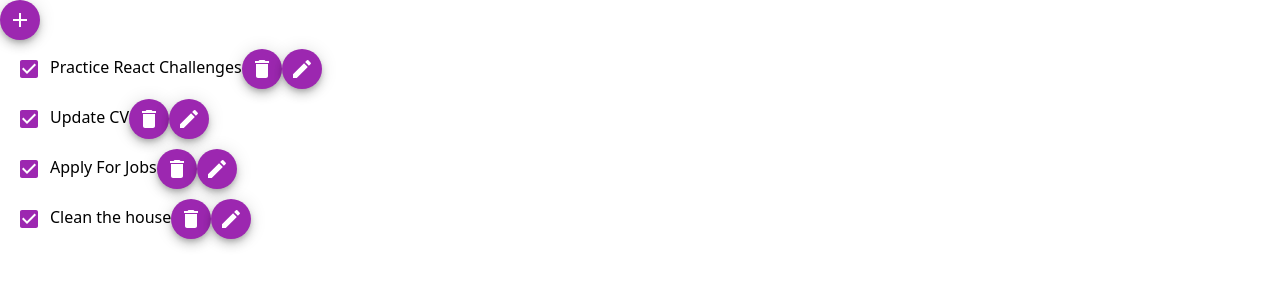
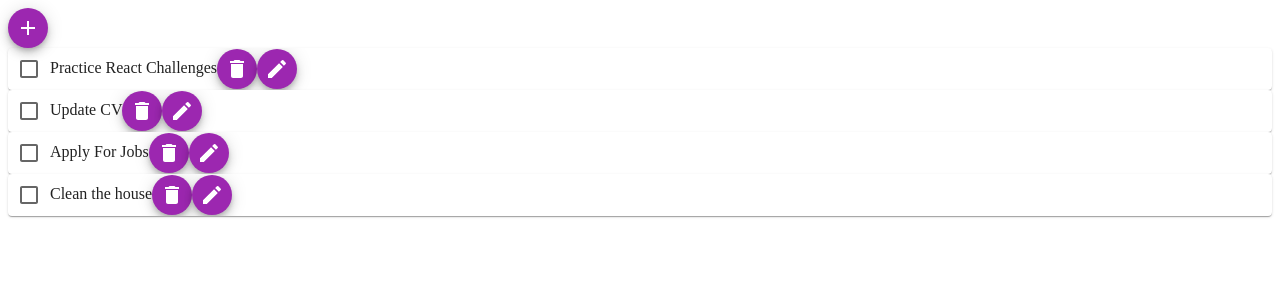
Before and after one commit to tannazma/taskWave, a Next.js app: page / in a window 1280 px wide. Shown: the top 300 px of the page. Built offline with nearby package versions, Linux system fonts and the light colour scheme.

Commit message:
make tailwind work

```diff
--- a/src/pages/_app.tsx
+++ b/src/pages/_app.tsx
@@ -1,4 +1,4 @@
-import "@/styles/globals.css";
+/** @type {import('tailwindcss').Config} */
 import type { AppProps } from "next/app";
 
 export default function App({ Component, pageProps }: AppProps) {
--- a/src/pages/index.tsx
+++ b/src/pages/index.tsx
@@ -1,6 +1,6 @@
 import { useState } from "react";
 // import AssignmentIcon from "@material-ui/icons/Assignment";
-import { Box, Checkbox, Fab } from "@mui/material";
+import { Box, Card, Checkbox, Fab } from "@mui/material";
 import DeleteIcon from "@mui/icons-material/Delete";
 import AddIcon from "@mui/icons-material/Add";
 import EditIcon from "@mui/icons-material/Edit";
@@ -31,14 +31,15 @@ const TaskWave = () => {
   ]);
 
   return (
-    <div>
+    <div className="flex flex-col gap-4">
       <Fab size="small" color="secondary" aria-label="add">
         <AddIcon />
       </Fab>
-      <Box sx={{ "& > :not(style)": { m: 1 } }}>
+      <div >
         {tasks.map((task) => (
-          <div key={task.id} className="flex col justify-start">
-            <Checkbox {...label} defaultChecked color="secondary" />
+          <Card sx={{ minWidth: 300 }} className="flex gap-4 items-center">
+            <div key={task.id}>
+              <Checkbox {...label} color="secondary" />
               {task.text}
               <Fab size="small" color="secondary" aria-label="delete">
                 <DeleteIcon />
@@ -47,8 +48,9 @@ const TaskWave = () => {
                 <EditIcon />
               </Fab>
             </div>
+          </Card>
         ))}
-      </Box>
+      </div>
     </div>
   );
 };
```
Lines whose indentation alone changed are shown as unchanged.
